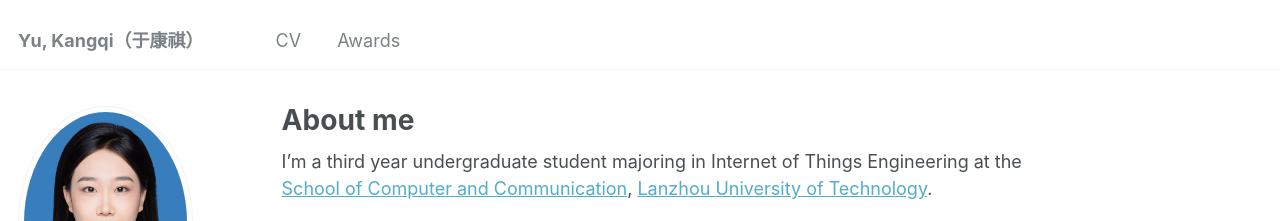
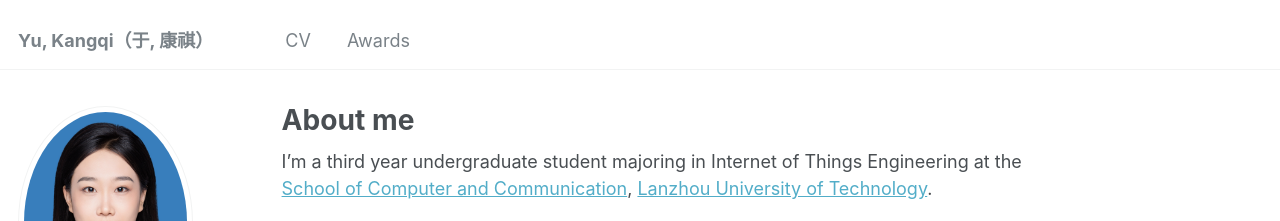
Before and after one commit to Ykangqi/Ykangqi.github.io, a Jekyll site: the page built from _pages/about.md, in a window 1280 px wide. Shown: the top 221 px of the page. Built offline with Jekyll 4.4.1, drawn with Linux system fonts in a browser that asks for light colours.

```diff
--- a/_config.yml
+++ b/_config.yml
@@ -7,7 +7,7 @@
 # Basic Site Settings
 # 基本站点信息
 locale                   : "en-US"  # 设置站点的语言环境
-title                    : "Yu, Kangqi（于康祺）"  # 站点标题
+title                    : "Yu, Kangqi（于, 康祺）"  # 站点标题
 title_separator          : "-"  # 标题分隔符
 name                     : &name "kangqi Yu"  # 站点所有者的名字
 description              : &description "Yu's Personal homepage"  # 站点描述
```
